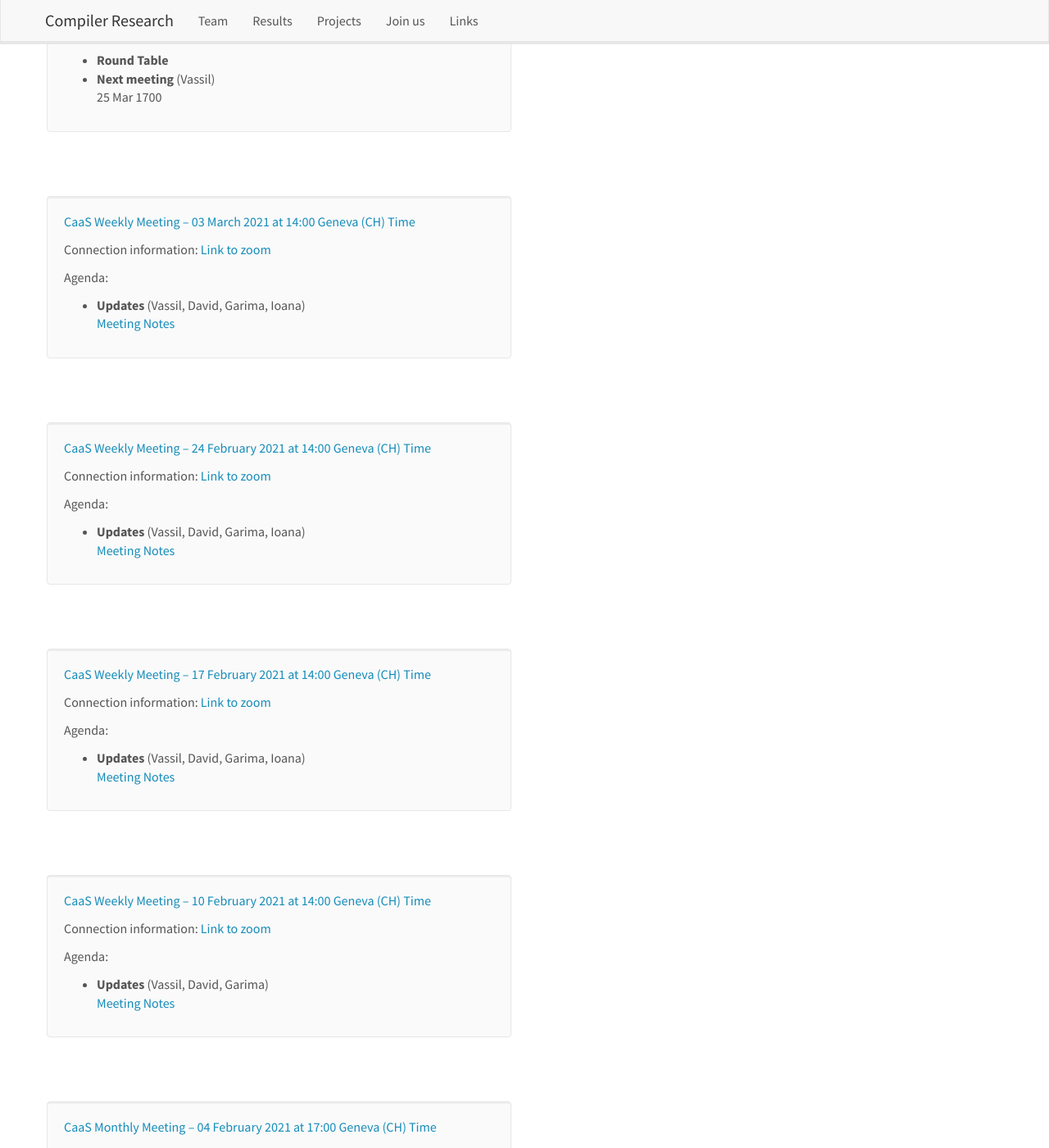
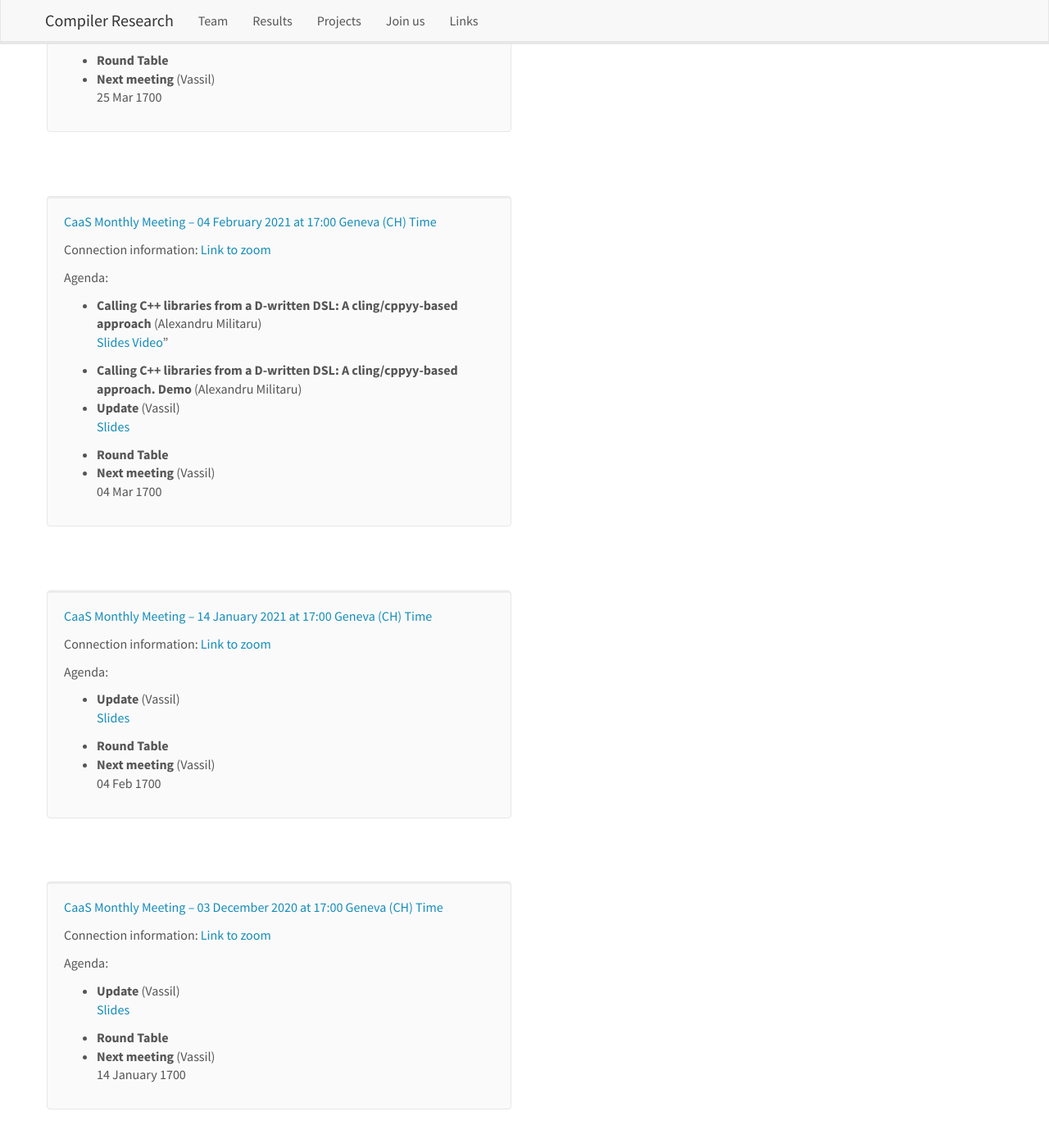
Before and after one commit to vgvassilev/clad, a Jekyll site: the page built from _pages/meetings.md, in a window 1280 px wide and 1400 px high, scrolled down 378 px. Shown: the whole window at 82% size. Built offline with Jekyll 4.4.1, drawn with Linux system fonts in a browser that asks for light colours; nearby versions of some CDN libraries; some of the changed text lies outside the part shown.

Commit message:
arrange standing meetings

```diff
--- a/_data/meetinglist.yml
+++ b/_data/meetinglist.yml
@@ -15,45 +15,6 @@
       speaker: Vassil
       link: 25 Mar 1700
 
-- name: "CaaS Weekly Meeting"
-  date: 2021-03-03 14:00
-  time_cest: "14:00"
-  connect: "[Link to zoom](https://princeton.zoom.us/j/97915651167?pwd=MXJ1T2lhc3Z5QWlYbUFnMTZYQlNRdz09)"
-  label: caas_03Mar2021
-  agenda:
-    - title: Updates
-      speaker: "Vassil, David, Garima, Ioana"
-      link: "[Meeting Notes](https://docs.google.com/document/d/1HMUtM8rRPeTYDqsWZVD-iQityjJj9_GKgu0FHHbiBr0)"
-
-- name: "CaaS Weekly Meeting"
-  date: 2021-02-24 14:00
-  time_cest: "14:00"
-  connect: "[Link to zoom](https://princeton.zoom.us/j/97915651167?pwd=MXJ1T2lhc3Z5QWlYbUFnMTZYQlNRdz09)"
-  label: caas_24Feb2021
-  agenda:
-    - title: Updates
-      speaker: "Vassil, David, Garima, Ioana"
-      link: "[Meeting Notes](https://docs.google.com/document/d/1HMUtM8rRPeTYDqsWZVD-iQityjJj9_GKgu0FHHbiBr0)"
-
-- name: "CaaS Weekly Meeting"
-  date: 2021-02-17 14:00
-  time_cest: "14:00"
-  connect: "[Link to zoom](https://princeton.zoom.us/j/97915651167?pwd=MXJ1T2lhc3Z5QWlYbUFnMTZYQlNRdz09)"
-  label: caas_17Feb2021
-  agenda:
-    - title: Updates
-      speaker: "Vassil, David, Garima, Ioana"
-      link: "[Meeting Notes](https://docs.google.com/document/d/1HMUtM8rRPeTYDqsWZVD-iQityjJj9_GKgu0FHHbiBr0)"
-
-- name: "CaaS Weekly Meeting"
-  date: 2021-02-10 14:00
-  time_cest: "14:00"
-  connect: "[Link to zoom](https://princeton.zoom.us/j/97915651167?pwd=MXJ1T2lhc3Z5QWlYbUFnMTZYQlNRdz09)"
-  label: caas_10Feb2021
-  agenda:
-    - title: Updates
-      speaker: "Vassil, David, Garima"
-      link: "[Meeting Notes](https://docs.google.com/document/d/1HMUtM8rRPeTYDqsWZVD-iQityjJj9_GKgu0FHHbiBr0)"
 
 - name: "CaaS Monthly Meeting"
   date: 2021-02-04 17:00
@@ -75,36 +36,6 @@
     - title: Next meeting
       speaker: Vassil
       link: 04 Mar 1700
-
-- name: "CaaS Weekly Meeting"
-  date: 2021-02-03 14:00
-  time_cest: "14:00"
-  connect: "[Link to zoom](https://princeton.zoom.us/j/97915651167?pwd=MXJ1T2lhc3Z5QWlYbUFnMTZYQlNRdz09)"
-  label: caas_03Feb2021
-  agenda:
-    - title: Updates
-      speaker: "Vassil, David, Garima"
-      link: "[Meeting Notes](https://docs.google.com/document/d/1HMUtM8rRPeTYDqsWZVD-iQityjJj9_GKgu0FHHbiBr0)"
-
-- name: "CaaS Weekly Meeting"
-  date: 2021-01-27 17:00
-  time_cest: "14:00"
-  connect: "[Link to zoom](https://princeton.zoom.us/j/97915651167?pwd=MXJ1T2lhc3Z5QWlYbUFnMTZYQlNRdz09)"
-  label: caas_27Jan2021
-  agenda:
-    - title: Updates
-      speaker: "Vassil, David, Garima"
-      link: "[Meeting Notes](https://docs.google.com/document/d/1HMUtM8rRPeTYDqsWZVD-iQityjJj9_GKgu0FHHbiBr0)"
-
-- name: "CaaS Weekly Meeting"
-  date: 2021-01-20 17:00
-  time_cest: "14:00"
-  connect: "[Link to zoom](https://princeton.zoom.us/j/97915651167?pwd=MXJ1T2lhc3Z5QWlYbUFnMTZYQlNRdz09)"
-  label: caas_20Jan2021
-  agenda:
-    - title: Updates
-      speaker: "Vassil, David, Garima"
-      link: "[Meeting Notes](https://docs.google.com/document/d/1HMUtM8rRPeTYDqsWZVD-iQityjJj9_GKgu0FHHbiBr0)"
 
 - name: "CaaS Monthly Meeting"
   date: 2021-01-14 17:00
--- a/_data/standing_meetings.yml
+++ b/_data/standing_meetings.yml
@@ -1,8 +1,7 @@
 - name: "CaaS Weekly Meeting"
-  date: 2021-03-10 14:00
+  date: Wednesdays
   time_cest: "14:00"
   connect: "[Link to zoom](https://princeton.zoom.us/j/97915651167?pwd=MXJ1T2lhc3Z5QWlYbUFnMTZYQlNRdz09)"
-  label: caas_10Mar2021
   agenda:
     - title: Updates
       speaker: "Vassil, David, Garima, Ioana"
--- a/_pages/meetings.md
+++ b/_pages/meetings.md
@@ -43,7 +43,7 @@
 <div class="col-sm-6 clearfix">
 <div class="well" style="padding-left: 20px; padding-right: 20px">
   <a style="text-decoration:none;" href="#{{smeeting.label}}">
-    {{ smeeting.name }} -- {{ smeeting.date | date_to_long_string }} at {{smeeting.time_cest}} Geneva (CH) Time
+    {{ smeeting.name }} -- {{ smeeting.date }} at {{smeeting.time_cest}} Geneva (CH) Time
   </a>
 <div>
   Connection information: {{smeeting.connect}} <br />
```
